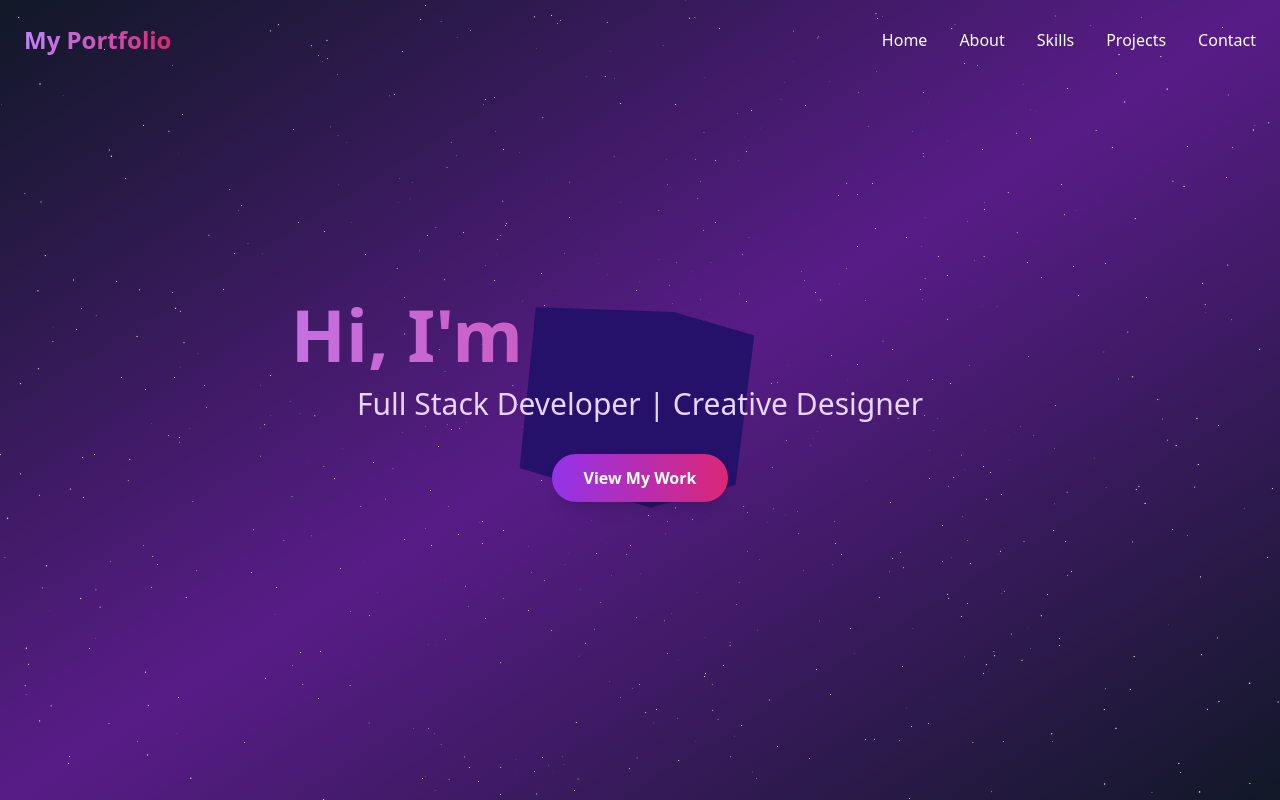
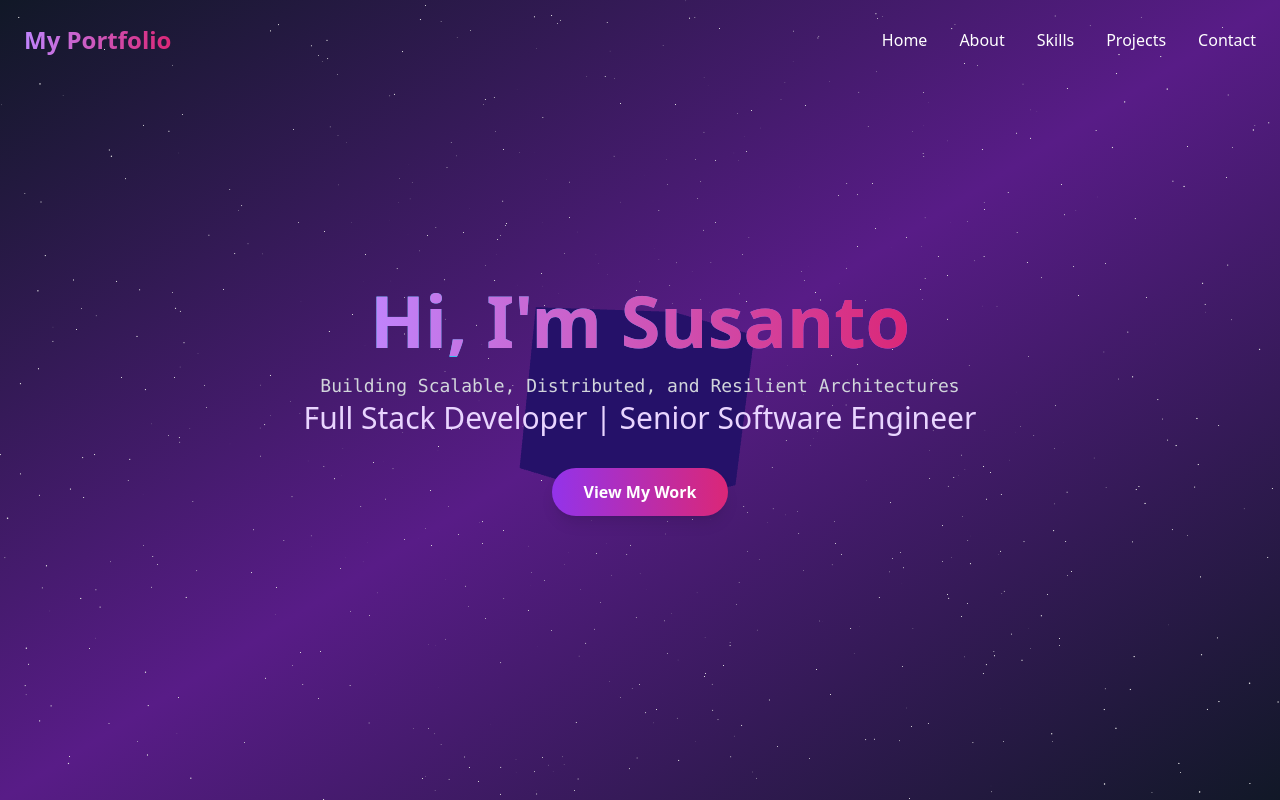
Before and after one commit to sushi27/portfolio, a React (Vite) app: page / in a window 1280 px wide. Built offline with nearby package versions, Linux system fonts and the light colour scheme.

Commit message:
updated home page

```diff
--- a/src/components/Home.jsx
+++ b/src/components/Home.jsx
@@ -1,5 +1,6 @@
 import { motion } from 'framer-motion';
 import ThreeScene from './ThreeScene';
+import { Link } from 'react-router-dom';
 
 const Home = () => {
   return (
@@ -15,18 +16,27 @@ const Home = () => {
           transition={{ duration: 0.8 }}
           className="text-center"
         >
-          <h1 className="text-5xl md:text-7xl font-bold mb-4 bg-clip-text text-transparent bg-gradient-to-r from-purple-400 to-pink-600">
-            Hi, I'm <span className="animate-pulse">[Your Name]</span>
+        <div>
+          <h1 className="text-5xl md:text-7xl font-extrabold mb-4">
+            <span className="text-transparent bg-clip-text bg-gradient-to-r from-cyan-400 to-purple-500">
+              <span className="bg-clip-text bg-gradient-to-r from-purple-400 to-pink-600 inline-block cursor-pointer select-none"> Hi, I'm Susanto</span>
+            </span>
           </h1>
-          <h2 className="text-2xl md:text-3xl mb-8 text-purple-200">
-            Full Stack Developer | Creative Designer
+          <p className="text-lg text-gray-300 font-mono cursor-pointer select-none">
+            {"Building Scalable, Distributed, and Resilient Architectures"}
+          </p>
+        </div>
+          <h2 className="text-2xl md:text-3xl mb-8 text-purple-200 cursor-pointer select-none">
+            Full Stack Developer | Senior Software Engineer
           </h2>
           <motion.button
             whileHover={{ scale: 1.05 }}
             whileTap={{ scale: 0.95 }}
             className="px-8 py-3 bg-gradient-to-r from-purple-600 to-pink-600 rounded-full text-white font-semibold shadow-lg hover:shadow-xl transition-all"
           >
-            View My Work
+            <Link to="/projects" smooth={true} duration={500}>
+              View My Work
+            </Link>
           </motion.button>
         </motion.div>
       </div>
--- a/src/components/Navbar.jsx
+++ b/src/components/Navbar.jsx
@@ -10,7 +10,7 @@ const Navbar = () => {
       className="p-6 fixed w-full z-50"
     >
       <div className="container mx-auto flex justify-between items-center">
-        <Link to="/" className="text-2xl font-bold bg-clip-text text-transparent bg-gradient-to-r from-purple-400 to-pink-600">
+        <Link to="/" className="select-none text-2xl font-bold bg-clip-text text-transparent bg-gradient-to-r from-purple-400 to-pink-600">
           My Portfolio
         </Link>
 
@@ -21,7 +21,7 @@ const Navbar = () => {
               to={path === '/' ? '/' : path}
               className="relative group"
             >
-              <span className="text-white group-hover:text-purple-300 transition-colors">
+              <span className="text-white group-hover:text-purple-300 transition-colors select-none ">
                 {path === '/' ? 'Home' : path.slice(1).charAt(0).toUpperCase() + path.slice(2)}
               </span>
               <span className="absolute -bottom-1 left-0 w-0 h-0.5 bg-purple-400 transition-all group-hover:w-full"></span>
--- a/tailwind.config.js
+++ b/tailwind.config.js
@@ -8,11 +8,16 @@ export default {
         'spin-slow': 'spin 8s linear infinite',
         'bounce-slow': 'bounce 3s infinite',
         'float': 'float 6s ease-in-out infinite',
+        'pulse': 'pulse 2s cubic-bezier(0.4, 0, 0.6, 1) infinite',
       },
       keyframes: {
         float: {
           '0%, 100%': { transform: 'translateY(0)' },
           '50%': { transform: 'translateY(-20px)' },
+        },
+        pulse: {
+          '0%, 100%': { opacity: '1' },
+          '50%': { opacity: '.5' },
         }
       }
     },
```
